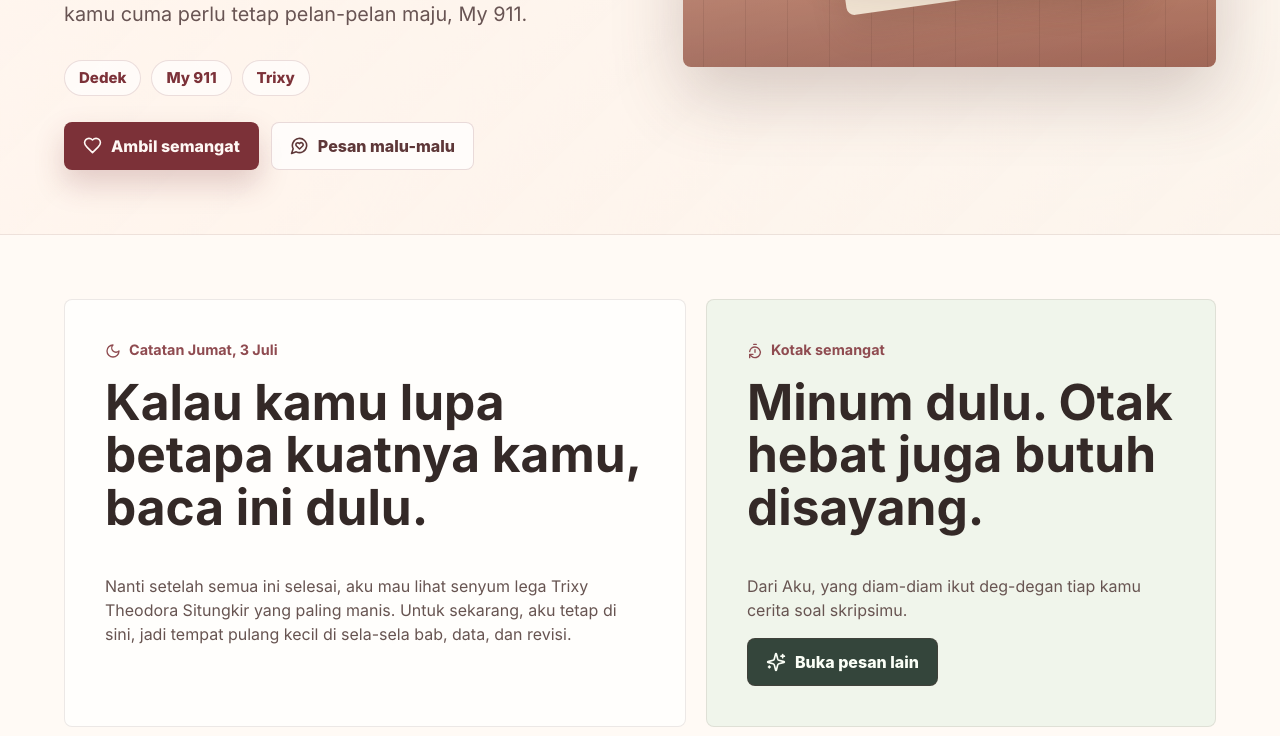
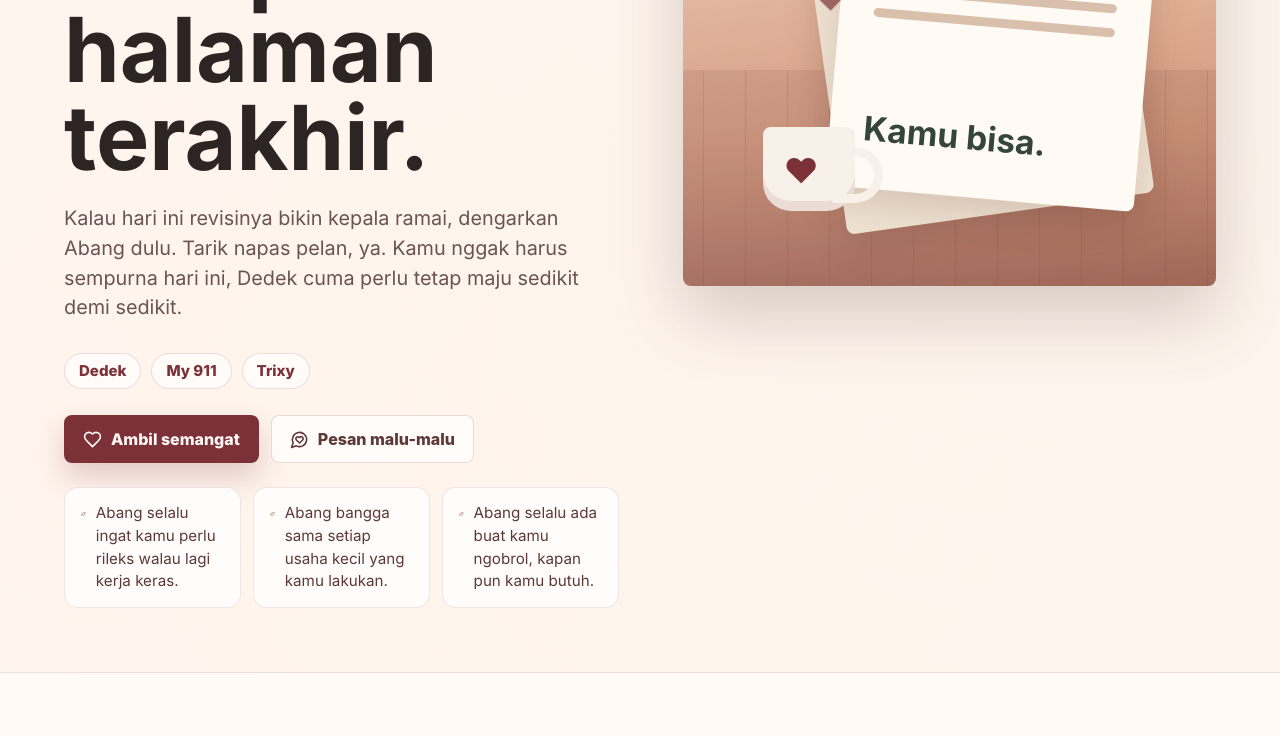
Before and after one commit to 231712600hengker/semangat_dedek, a React (Vite) app: page / in a window 1280 px wide. Shown: the part 620-1356 px from the top of the page. Built offline with nearby package versions, Linux system fonts and the light colour scheme.

Commit message:
Refine Abang voice, soften carousel interactions, add support cards

```diff
--- a/src/main.jsx
+++ b/src/main.jsx
@@ -20,61 +20,67 @@ const loveConfig = {
   recipientName: "Dedek",
   fullName: "Trixy Theodora Situngkir",
   nicknames: ["Dedek", "My 911", "Trixy"],
-  senderName: "Aku",
+  senderName: "Abang",
   thesisName: "skripsimu",
-  headline: "Dedek sudah sejauh ini. Aku bangga banget.",
+  headline: "Dedek, Abang selalu dukung kamu sampai halaman terakhir.",
   intro:
-    "Kalau hari ini revisinya bikin kepala ramai, sini berhenti sebentar. Tarik napas. Kamu tidak harus sempurna hari ini, kamu cuma perlu tetap pelan-pelan maju, My 911.",
+    "Kalau hari ini revisinya bikin kepala ramai, dengarkan Abang dulu. Tarik napas pelan, ya. Kamu nggak harus sempurna hari ini, Dedek cuma perlu tetap maju sedikit demi sedikit.",
   closing:
-    "Nanti setelah semua ini selesai, aku mau lihat senyum lega Trixy Theodora Situngkir yang paling manis. Untuk sekarang, aku tetap di sini, jadi tempat pulang kecil di sela-sela bab, data, dan revisi.",
+    "Nanti setelah semua ini selesai, Abang mau lihat senyum lega Trixy Theodora Situngkir yang paling manis. Untuk sekarang, Abang tetap di sini, jadi pelukan kecil di sela bab, data, dan revisi.",
 };
 
+const supportLines = [
+  "Abang selalu ingat kamu perlu rileks walau lagi kerja keras.",
+  "Abang bangga sama setiap usaha kecil yang kamu lakukan.",
+  "Abang selalu ada buat kamu ngobrol, kapan pun kamu butuh.",
+];
+
 const reasons = [
-  "Karena kamu tetap berusaha, bahkan di hari yang rasanya berat.",
-  "Karena cara kamu bertahan itu diam-diam keren sekali.",
-  "Karena satu paragraf kecil pun tetap bagian dari kemenangan.",
-  "Karena kamu boleh capek, tapi kamu tidak sendirian.",
-  "Karena aku suka lihat kamu serius, walau kadang bikin aku ingin bilang: istirahat dulu, cantik.",
-  "Karena versi kamu yang sedang berjuang ini tetap sangat layak dicintai.",
+  "Abang tahu kamu tetap berusaha, bahkan di hari yang terasa berat.",
+  "Abang bangga sama cara kamu bertahan, diam-diam tapi tegas.",
+  "Abang ingat, satu paragraf kecil tetap bagian dari kemenangan besar.",
+  "Abang di sini, jadi kamu nggak perlu melewati ini sendirian.",
+  "Abang suka lihat kamu serius, tapi ingat juga: istirahat itu juga bagian dari hebat.",
+  "Abang percaya versi kamu yang sedang berjuang ini tetap sangat layak dicintai.",
 ];
 
 const pocketNotes = [
-  "Minum dulu. Otak hebat juga butuh disayang.",
-  "Revisi bukan musuh. Dia cuma jalan muter menuju gelar.",
-  "Kalau stuck, buka satu dokumen saja. Menang kecil tetap menang.",
-  "Aku titip satu peluk virtual sebelum kamu lanjut.",
-  "Hari ini tidak harus selesai semua. Yang penting kamu tidak menyerah pada diri sendiri.",
-  "Dedek lucu kalau fokus. Iya, ini observasi ilmiah dari aku.",
-  "My 911, kalau dunia terasa rame, aku tetap jadi nomor darurat yang paling siap dengerin kamu.",
+  "Abang titip pesan: minum dulu. Otak hebat juga butuh disayang.",
+  "Abang tahu revisi bukan musuhmu. Dia cuma jalan muter menuju gelar.",
+  "Abang bilang: kalau stuck, buka satu dokumen saja. Menang kecil tetap menang.",
+  "Abang kirim pelukan virtual dulu sebelum kamu lanjut.",
+  "Abang ingin kamu ingat, hari ini tidak harus selesai semua. Yang penting kamu nggak menyerah pada diri sendiri.",
+  "Dedek lucu kalau fokus. Iya, ini observasi ilmiah langsung dari Abang.",
+  "My 911, kalau dunia terasa rame, Abang tetap nomor darurat yang paling siap dengerin kamu.",
 ];
 
 const milestones = [
-  { icon: BookOpenCheck, label: "Buka dokumen", text: "Langkah pertama sudah paling berani." },
-  { icon: PenLine, label: "Tulis sedikit", text: "Satu kalimat tetap menggeser garis akhir." },
-  { icon: Coffee, label: "Ambil jeda", text: "Istirahat bukan gagal. Itu strategi." },
-  { icon: Star, label: "Kirim revisi", text: "Pelan-pelan, kamu sedang menang." },
+  { icon: BookOpenCheck, label: "Buka dokumen", text: "Abang lihat langkah pertama kamu sudah paling berani." },
+  { icon: PenLine, label: "Tulis sedikit", text: "Abang percaya satu kalimat tetap menggeser garis akhir.", },
+  { icon: Coffee, label: "Ambil jeda", text: "Abang ingatkan: istirahat bukan gagal, itu strategi.", },
+  { icon: Star, label: "Kirim revisi", text: "Abang tahu, pelan-pelan kamu sedang menang.", },
 ];
 
 const memories = [
   {
     image: "/photos/Fav.jpeg",
     title: "Foto favorit Abang",
-    caption: "Yang satu ini nanti jadi alasan aku senyum sendiri.",
+    caption: "Abang simpan ini untuk alasan senyum sendiri.",
   },
   {
     image: "/photos/Cute.jpeg",
     title: "My 911 mode nerd",
-    caption: "Tempat aman kecil yang selalu bikin semuanya terasa mungkin.",
+    caption: "Abang suka lihat kamu jadi tempat aman kecil yang selalu terasa mungkin.",
   },
   {
     image: "/photos/Luv.jpeg",
     title: "Trixy Theodora Situngkir",
-    caption: "Nama lengkap yang selalu kedengaran cantik, bahkan saat lagi bahas revisi.",
+    caption: "Nama kamu kedengaran cantik buat Abang, bahkan saat bahas revisi.",
   },
   {
     image: "",
     title: "Setelah sidang nanti",
-    caption: "Aku simpan slot ini untuk foto senyum lega kamu.",
+    caption: "Abang simpan slot ini untuk foto senyum lega kamu.",
   },
 ];
 
@@ -83,9 +89,15 @@ function App() {
   const [memoryIndex, setMemoryIndex] = useState(0);
   const [openedReasons, setOpenedReasons] = useState([]);
   const [blushMode, setBlushMode] = useState(false);
+  const [isMemoryTransitioning, setIsMemoryTransitioning] = useState(false);
 
   const currentNote = pocketNotes[noteIndex % pocketNotes.length];
   const currentMemory = memories[memoryIndex];
+  const promises = [
+    "Abang selalu ingat kamu berhak istirahat walau sibuk.",
+    "Abang selalu sedia dengerin kalau kamu butuh cerita.",
+    "Abang selalu percaya kamu lebih kuat dari yang kamu rasakan.",
+  ];
   const todayLine = useMemo(() => {
     const formatter = new Intl.DateTimeFormat("id-ID", {
       weekday: "long",
@@ -108,7 +120,11 @@ function App() {
   }
 
   function goToMemory(direction) {
-    setMemoryIndex((value) => (value + direction + memories.length) % memories.length);
+    setIsMemoryTransitioning(true);
+    window.setTimeout(() => {
+      setMemoryIndex((value) => (value + direction + memories.length) % memories.length);
+      setIsMemoryTransitioning(false);
+    }, 170);
   }
 
   return (
@@ -135,6 +151,15 @@ function App() {
               <MessageCircleHeart size={19} />
               Pesan malu-malu
             </button>
+          </div>
+
+          <div className="hero-support">
+            {supportLines.map((line) => (
+              <div key={line} className="support-chip">
+                <Sparkles size={16} />
+                <span>{line}</span>
+              </div>
+            ))}
           </div>
         </div>
 
@@ -209,7 +234,7 @@ function App() {
             <ChevronLeft size={22} />
           </button>
 
-          <article className="memory-slide">
+          <article className={`memory-slide ${isMemoryTransitioning ? "memory-shift" : ""}`}>
             {currentMemory.image ? (
               <img src={currentMemory.image} alt={currentMemory.title} />
             ) : (
@@ -254,7 +279,7 @@ function App() {
             <Heart size={16} />
             Enam alasan kecil
           </p>
-          <h2 id="reasons-heading">Kenapa aku yakin kamu akan sampai garis akhir</h2>
+          <h2 id="reasons-heading">Kenapa Abang yakin kamu akan sampai garis akhir</h2>
         </div>
         <div className="reason-grid">
           {reasons.map((reason, index) => {
@@ -271,6 +296,24 @@ function App() {
               </button>
             );
           })}
+        </div>
+      </section>
+
+      <section className="extra-section" aria-labelledby="extra-heading">
+        <div className="section-heading">
+          <p className="section-kicker">
+            <Sparkles size={16} />
+            Janji kecil Abang
+          </p>
+          <h2 id="extra-heading">Abang selalu ingat hal-hal kecil yang bikin kamu kuat</h2>
+        </div>
+        <div className="promise-list">
+          {promises.map((promise) => (
+            <article key={promise} className="promise-card">
+              <Sparkles size={18} />
+              <p>{promise}</p>
+            </article>
+          ))}
         </div>
       </section>
 
--- a/src/styles.css
+++ b/src/styles.css
@@ -124,6 +124,31 @@ h1 {
   display: flex;
   flex-wrap: wrap;
   gap: 12px;
+  margin-bottom: 24px;
+}
+
+.hero-support {
+  display: grid;
+  grid-template-columns: repeat(3, minmax(0, 1fr));
+  gap: 12px;
+}
+
+.support-chip {
+  display: flex;
+  align-items: flex-start;
+  gap: 10px;
+  padding: 14px 16px;
+  border-radius: 14px;
+  background: rgba(255, 255, 255, 0.82);
+  border: 1px solid rgba(124, 49, 56, 0.12);
+  color: #5e3738;
+  font-size: 0.95rem;
+  line-height: 1.5;
+}
+
+.support-chip svg {
+  margin-top: 4px;
+  color: #a86d5c;
 }
 
 .primary-action,
@@ -448,6 +473,13 @@ footer p {
   border-radius: 8px;
   background: #fffdf9;
   box-shadow: 0 18px 48px rgba(87, 58, 51, 0.13);
+  transition: transform 260ms cubic-bezier(0.22, 1, 0.36, 1), opacity 260ms ease, box-shadow 260ms ease;
+}
+
+.memory-slide.memory-shift {
+  transform: translateY(-6px);
+  opacity: 0.94;
+  box-shadow: 0 24px 52px rgba(87, 58, 51, 0.18);
 }
 
 .memory-slide img,
@@ -554,7 +586,8 @@ footer p {
   transition:
     transform 180ms ease,
     border-color 180ms ease,
-    background 180ms ease;
+    background 180ms ease,
+    box-shadow 180ms ease;
 }
 
 .reason-card span {
@@ -581,6 +614,36 @@ footer p {
 
 .milestone-band {
   background: #37483f;
+}
+
+.extra-section {
+  padding: clamp(24px, 4vw, 44px);
+  background: rgba(255, 247, 241, 0.9);
+  border: 1px solid rgba(124, 49, 56, 0.1);
+  border-radius: 16px;
+  margin: 0 auto 24px;
+}
+
+.promise-list {
+  display: grid;
+  gap: 14px;
+}
+
+.promise-card {
+  display: flex;
+  align-items: flex-start;
+  gap: 14px;
+  padding: 18px 20px;
+  border-radius: 14px;
+  background: #fff8f3;
+  border: 1px solid rgba(124, 49, 56, 0.12);
+  color: #4d3935;
+}
+
+.promise-card p {
+  margin: 0;
+  font-size: 1rem;
+  line-height: 1.55;
 }
 
 .milestone-band .section-kicker,
```
